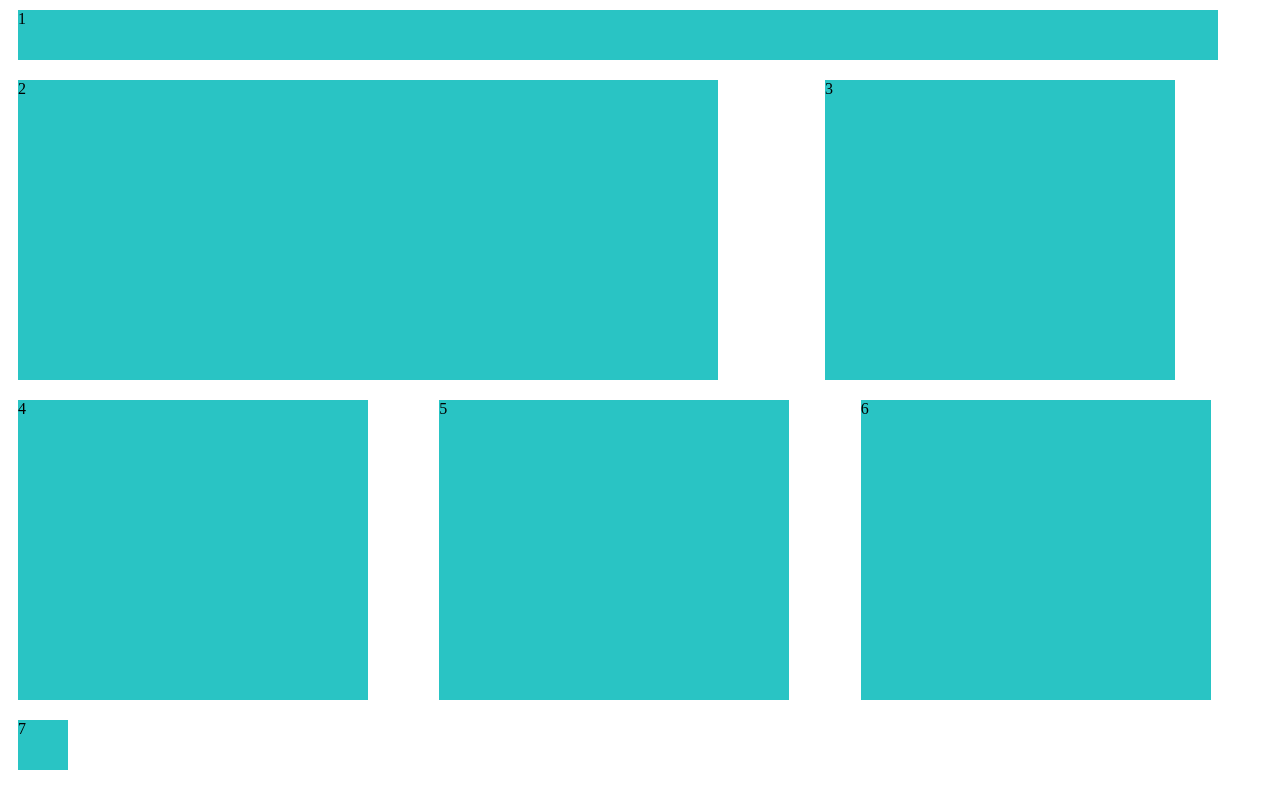
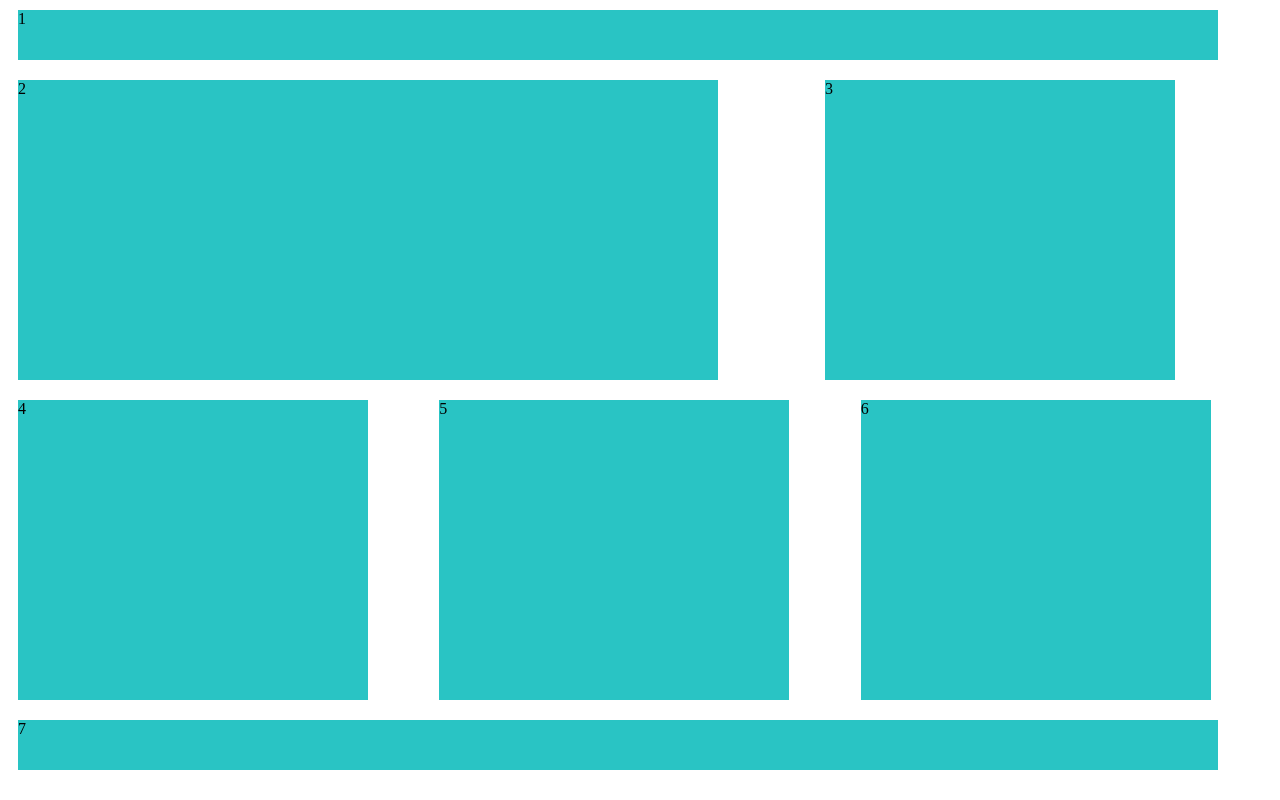
Before and after one commit to JaydenakaYASIR/coding-1, a plain HTML site: page unit 2/asyncActivity_Oct18.html in a window 1280 px wide. Drawn offline with Linux system fonts and the light colour scheme.

Commit message:
asyncActivity done 10/24/24

```diff
--- a/unit 2/asyncActivity_Oct18.html
+++ b/unit 2/asyncActivity_Oct18.html
@@ -34,7 +34,7 @@
   <div class="divRules" style="width: 350px; height:300px;">5</div>
   <div class="divRules" style="width: 350px; height:300px;">6</div>
 </div>
-  <div class="divRules">7</div>
+  <div class="divRules" style="width: 1200px;">7</div>
 </body>
 
 
```
